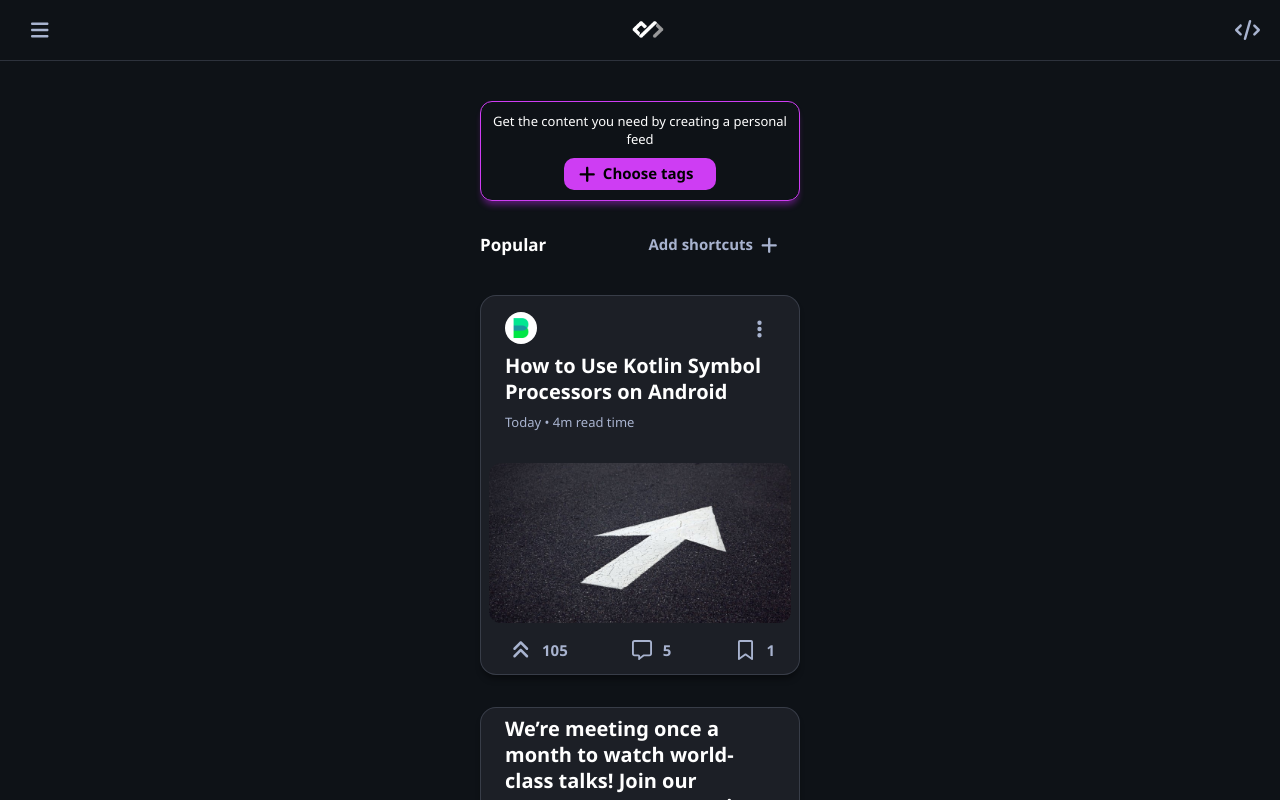
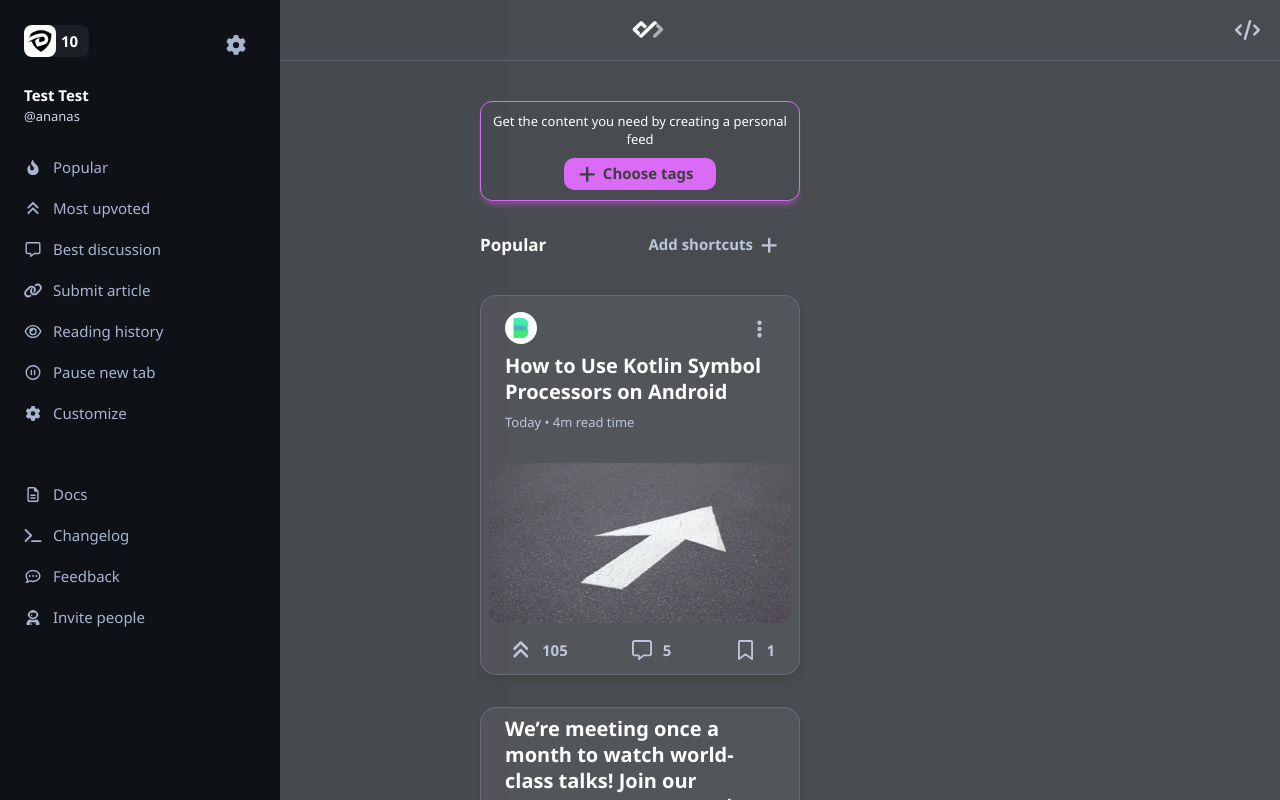
Before and after one commit to littlenines/daily-dev, a Vue app: page / in a window 1280 px wide. Both pictures are taken after a click on the element 40 px from the left and 30 px from the top of the page. Shown: the top 800 px of the page. Built offline with nearby package versions, Linux system fonts and the light colour scheme.

Commit message:
add side bar changes

```diff
--- /dev/null
+++ b/settings.json
@@ -0,0 +1,18 @@
+[
+    {
+        "icon": "fa-regular fa-user",
+        "title": "Profile"
+    },
+    {
+        "icon": "fa-solid fa-gear",
+        "title": "Account details"
+    },
+    {
+        "icon": "fa-solid fa-floppy-disk",
+        "title": "Dev card"
+    },
+    {
+        "icon": "fa-solid fa-plug",
+        "title": "Logout"
+    }
+]
--- a/src/components/DevButton.vue
+++ b/src/components/DevButton.vue
@@ -6,7 +6,7 @@
     <font-awesome-icon  v-if="iconEnd" :icon="iconEnd" :size="iconSize" />
   </button>
   <!-- ICON -->
-  <div v-else class="btn-icon" @click="isNav">
+  <div v-else class="btn-icon" @click="clickEvent">
     <button :class="['icon', variantIcon, size]" id="icon">
         <font-awesome-icon :icon="ico" :size="iconSize" />
     </button>
@@ -70,8 +70,8 @@ export default {
         }
     },
     methods: {
-        isNav () {
-            this.$emit('isNav', true)
+        clickEvent () {
+            this.$emit('click')
         }
     }
 }
--- a/src/components/DevHeader.vue
+++ b/src/components/DevHeader.vue
@@ -3,7 +3,8 @@
       <DevButton icon
                  :ico="ico"
                  :iconSize="iconSize"
-                 :size="medium" />
+                 :size="medium"
+                 @click="openNav"/>
       <div class="image-wrapper">
         <img src="@/assets/logo.png" class="logo-image" alt="logo">
       </div>
@@ -28,7 +29,7 @@ export default {
   methods: {
     ...mapActions('navigation',['setIsNav']),
 
-    setNav () {
+    openNav () {
       this.setIsNav(true)
     }
   }
--- a/src/main.js
+++ b/src/main.js
@@ -9,14 +9,17 @@ import { faBars } from '@fortawesome/free-solid-svg-icons'
 import { faCode } from '@fortawesome/free-solid-svg-icons'
 import { faPlus } from '@fortawesome/free-solid-svg-icons'
 import { faGear } from '@fortawesome/free-solid-svg-icons'
+import { faPlug } from '@fortawesome/free-solid-svg-icons'
 import { faLink } from '@fortawesome/free-solid-svg-icons'
 import { faTerminal } from '@fortawesome/free-solid-svg-icons'
 import { faAnglesUp } from '@fortawesome/free-solid-svg-icons'
+import { faFloppyDisk } from '@fortawesome/free-solid-svg-icons'
 import { faUserAstronaut } from '@fortawesome/free-solid-svg-icons'
 import { faEllipsisVertical } from '@fortawesome/free-solid-svg-icons'
 import { faFireFlameCurved } from '@fortawesome/free-solid-svg-icons'
 
 import { faEye } from '@fortawesome/free-regular-svg-icons'
+import { faUser } from '@fortawesome/free-regular-svg-icons'
 import { faMessage } from '@fortawesome/free-regular-svg-icons'
 import { faBookmark } from '@fortawesome/free-regular-svg-icons'
 import { faFileLines } from '@fortawesome/free-regular-svg-icons'
@@ -30,11 +33,14 @@ library.add(faEye,
             faPlus,
             faGear,
             faLink,
+            faUser,
+            faPlug,
             faMessage,
             faBookmark,
             faTerminal,
             faAnglesUp,
             faFileLines,
+            faFloppyDisk,
             faSquarePlus,
             faCommentDots,
             faCirclePause,
--- a/src/views/HomeView.vue
+++ b/src/views/HomeView.vue
@@ -1,14 +1,25 @@
 <template>
   <main class="main">
-    <aside class="overlay" v-if="getNav" @click="setNav">
-      <nav class="navigation">
+    <Transition name="fade">
+      <aside class="overlay" v-if="getNav" @click.self="setNav">
+        <nav class="navigation" @click.self="isSettingsOpen = false">
           <div class="navigation-wrapper">
             <div class="navigation-header">
                 <div class="navigation-header-user">
                     <img src="/img/logo-card.webp" alt="logo">
                     <p class="navigation-header-user-level">10</p>
                 </div>
-            <DevButton icon :ico="gear" :iconSize="largeTwo" :size="medium"/>
+              <DevButton icon :ico="gear" :iconSize="largeTwo" :size="medium" @click="openSettings"/>
+              <div class="navigation-modal" v-if="isSettingsOpen">
+                <ul>
+                  <li v-for="(item, index) in settings" :key="index" class="modal-list">
+                    <a href="/" class="modal-link">
+                      <font-awesome-icon :icon="item.icon" class="modal-divider" :size="large"/>
+                      <p>{{ item.title }}</p>
+                    </a>
+                  </li>
+                </ul>
+              </div>
             </div>
             <div class="navigation-username">
               <p class="navigation-username-title">{{ usernameTitle }}</p>
@@ -38,6 +49,7 @@
           </div>
         </nav>
       </aside>
+    </Transition>
     <div class="container">
       <div class="tag-card">
         <p class="tag-card-title">{{ cardTitle }}</p>
@@ -78,7 +90,9 @@
 <script>
 // @ is an alias to /src
 import { mapActions, mapGetters } from 'vuex'
+
 import cards from '../../cards.json'
+import settings from '../../settings.json'
 import navTop from '../../navigation-top.json'
 import navBottom from '../../navigation-bottom.json'
 
@@ -95,11 +109,13 @@ export default {
     return {
       cards,
       navTop,
+      settings,
       navBottom,
       large: 'lg',
       isNav: false,
       medium: 'md',
       largeTwo: '2x',
+      isSettingsOpen: false,
       popularTitle: 'Popular',
       gear: 'fa-solid fa-gear',
       faPlus: "fa-solid fa-plus",
@@ -118,30 +134,48 @@ export default {
     ...mapActions('navigation',['setIsNav']),
     setNav () {
       this.setIsNav(false)
+      this.isSettingsOpen = false
+    },
+    openSettings () {
+      if (this.isSettingsOpen === false) this.isSettingsOpen = true
+      else this.isSettingsOpen = false
     }
-
   }
 }
 </script>
 
 <style lang="scss" scoped>
+.fade-enter-active,
+.fade-leave-active {
+  transition-duration: .3s;
+  transition-timing-function: cubic-bezier(0.4, 0, 0.2, 1);
+}
+
+.fade-enter-from,
+.fade-leave-to {
+  transform: translateX(-400px);
+}
+
+.fade-leave-from {
+  transform: translateX(0px);
+}
+
 .overlay {
   position: fixed;
-  // display: none;
   width: 100%;
   height: 100%;
   top: 0;
   left: 0;
   right: 0;
   bottom: 0;
-  z-index: 2;
+  z-index: 1;
   cursor: pointer;
   background-color: $theme-overlay;
 }
 
 .navigation {
+  width: 28rem;
   height: 100vh;
-  width: 28rem;
   background-color: $background-primary;
 
   &-wrapper {
@@ -192,6 +226,17 @@ export default {
       color: $label-secondary;
     }
   }
+
+  &-modal {
+    position: absolute;
+    top: 6.8rem;
+    left: 12rem;
+    padding: .5rem 0;
+    border-radius: 1.2rem;
+    box-shadow: $card-shadow;
+    border: 1px solid $divider-secondary;
+    background-color: $background-secondary;
+  }
 }
 
 .navigation-discussion {
@@ -210,14 +255,33 @@ li {
   }
 }
 
-.discussion-link{
+.modal-list{
+  padding: .8rem 1rem;
+
+  &:hover {
+    border-radius: 1.2rem;
+  }
+}
+
+.discussion-link,
+.modal-link {
   display: flex;
   font-size: 1.5rem;
   color: $label-tertiary;
 }
 
+.modal-link {
+  font-size: 1.2rem;
+  font-weight: 600;
+}
+
 .icon-divider {
   width: 4rem;
+}
+
+.modal-divider {
+  width: 2.5rem;
+  padding-right: .5rem;
 }
 
 .main {
```
Lines whose indentation alone changed are shown as unchanged.
